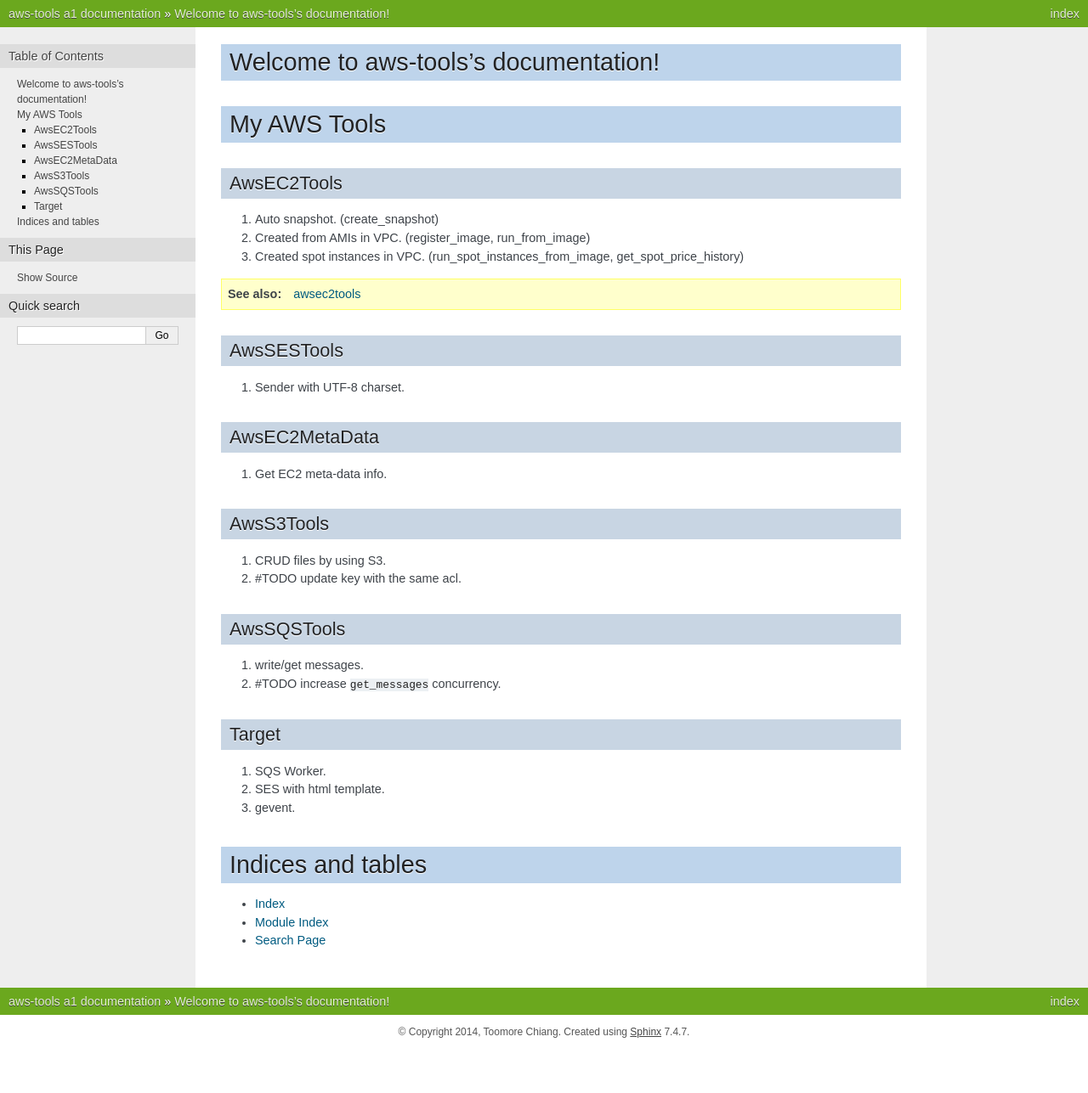
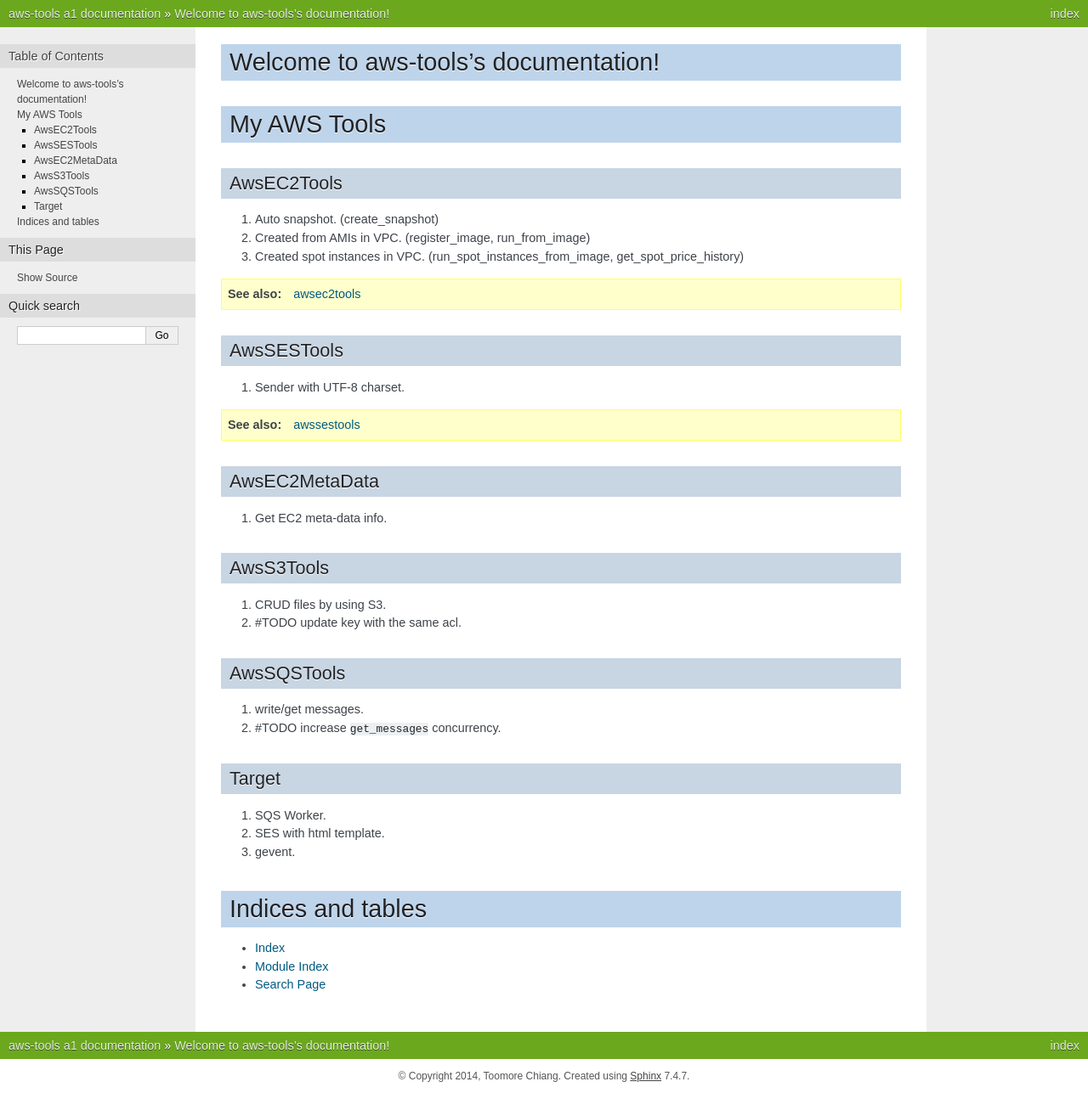
Before and after one commit to toomore/aws-tools, a Sphinx documentation site: the page built from doc/index.rst, in a window 1280 px wide. Shown: the whole page at 85% size. Built offline with Sphinx 7.4.7, drawn with Linux system fonts in a browser that asks for light colours; formulas are drawn with MathJax 3; before the commit the page ends 1235 px from its top, so only the background shows below that.

Commit message:
Add `awssestools` doc.

```diff
--- /dev/null
+++ b/doc/awssestools.rst
@@ -0,0 +1,5 @@
+awssestools
+==============================
+
+.. automodule:: awssestools
+   :members:
--- a/doc/conf.py
+++ b/doc/conf.py
@@ -16,6 +16,7 @@
 import os
 sys.path.insert(0, '../')
 import awsec2tools
+import awssestools
 
 # If extensions (or modules to document with autodoc) are in another directory,
 # add these directories to sys.path here. If the directory is relative to the
--- a/doc/index.rst
+++ b/doc/index.rst
@@ -22,6 +22,8 @@
 ---------------
 
 1. Sender with UTF-8 charset.
+
+.. seealso:: :doc:`./awssestools`
 
 AwsEC2MetaData
 ---------------
```
